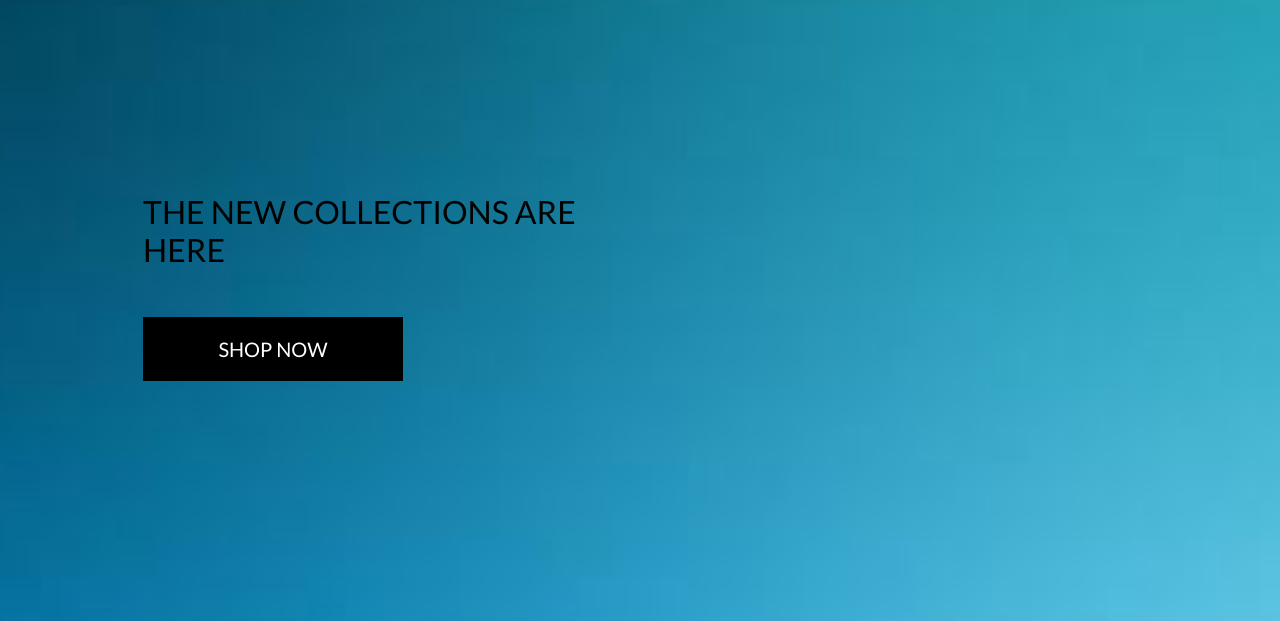
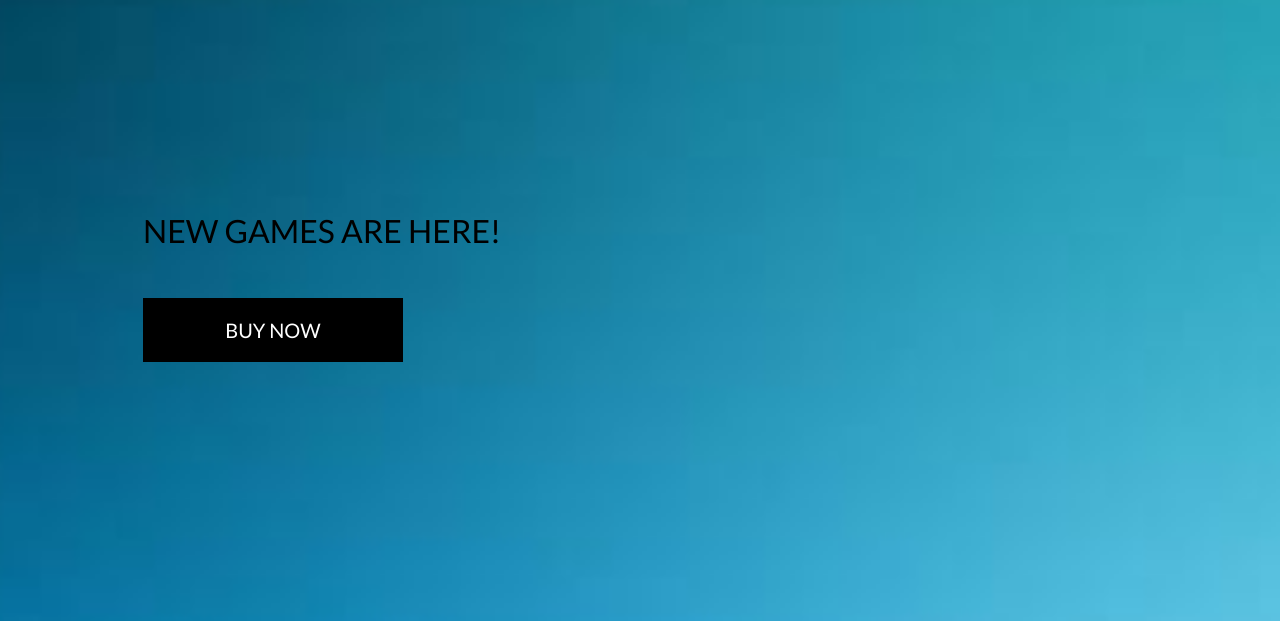
Before and after one commit to FortyTwoFortyTwo/BuyGame, a Django app: page / in a window 1280 px wide. Shown: the part 147-768 px from the top of the page. Run offline with Django 3.2, Linux system fonts and the light colour scheme; data comes from the database, SQL or seed files in the repository; some libraries are stand-ins or nearby versions.

Commit message:
Update words in home page

```diff
--- a/home/templates/home/index.html
+++ b/home/templates/home/index.html
@@ -14,11 +14,11 @@
         <div class="row h-100">
             <div class="col-7 col-md-6 my-auto">
                 <h1 class="display-4 logo-font text-black">
-                    The new collections are here
+                    New Games are here!
                 </h1>
                 <div class="my-5">
                     <h4>
-                        <a href="{% url 'products' %}" class="shop-now-button btn btn-lg rounded-0 text-uppercase py-3">Shop Now</a>
+                        <a href="{% url 'products' %}" class="shop-now-button btn btn-lg rounded-0 text-uppercase py-3">Buy Now</a>
                     </h4>
                 </div>
             </div>
```
